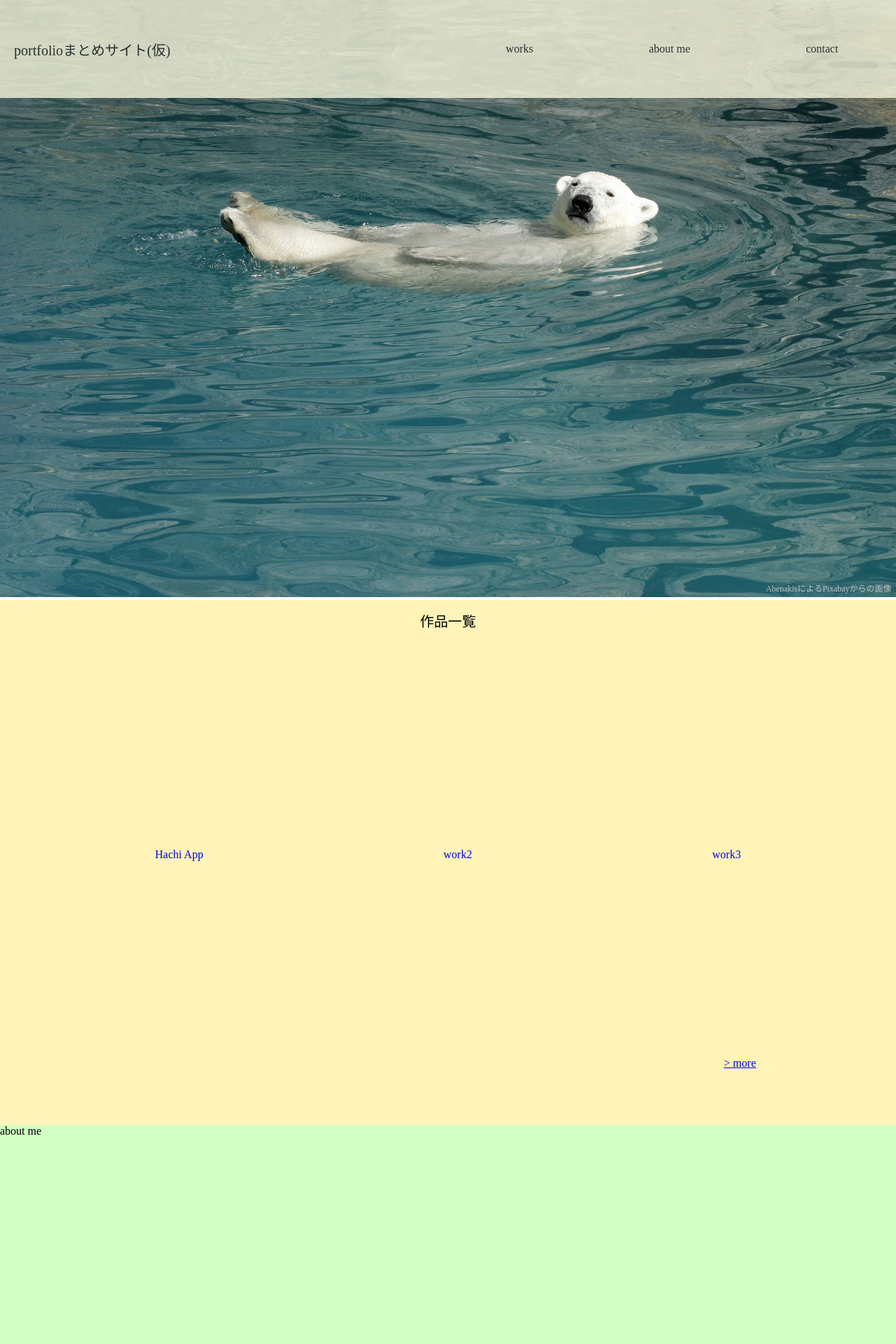
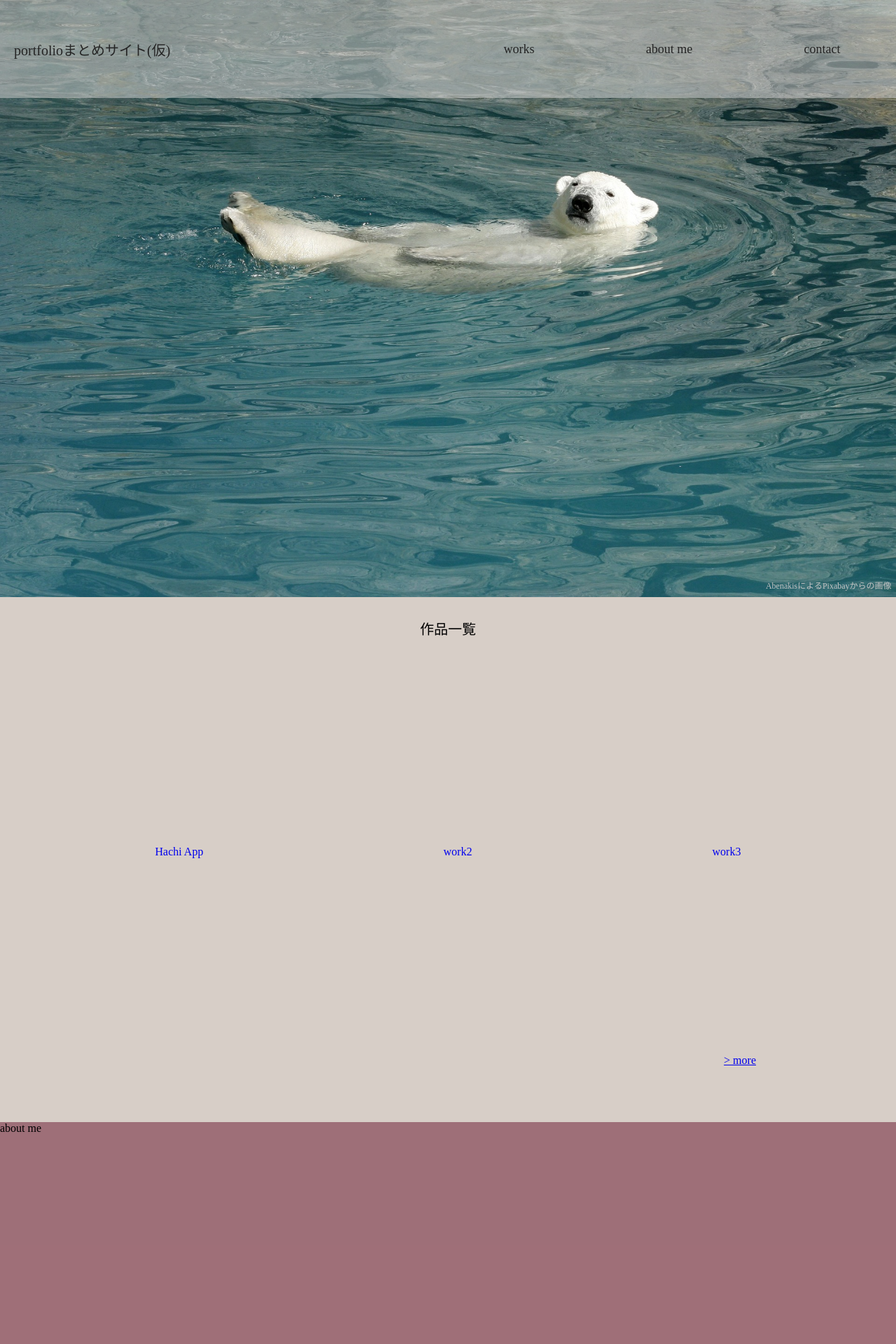
Before and after one commit to kysh555/portfolio, a PHP site: page / in a window 1280 px wide. Shown: the top 1920 px of the page at 70% size. Run offline with PHP 8.4, Linux system fonts and the light colour scheme.

Commit message:
style: change background-color

```diff
--- a/index.css
+++ b/index.css
@@ -15,19 +15,20 @@ html {
 /* ヘッダー */
 #header-bar {
   position: fixed;
-  background-color: beige;
+  background-color: rgb(213, 213, 213, 0.5);
   width: 100%;
   height: 140px;
   display: flex;
   justify-content: space-between;
   align-items: center;
   z-index: 20;
-  opacity: 0.8;
   transition: 0.6s;
+  font-size: 18px;
+  font-weight: 500;
 }
 
 #header-bar.transform {
-  background-color: rgb(202, 153, 153, 0.5);
+  background-color: rgb(86, 86, 86, 0.6);
   height: 50px;
   transition: 0.6s;
 }
@@ -35,6 +36,7 @@ html {
 /* ヘッダー左側（タイトル部分） */
 #header-title {
   font-size: 20px;
+
   margin-left: 20px;
   color: #252525;
 }
@@ -66,6 +68,7 @@ html {
 
 #image-area > img {
   width: 100%;
+  display: block;
 }
 
 #link-source {
@@ -88,7 +91,7 @@ html {
 
 /* works */
 #work-area {
-  background-color: #fff3b7;
+  background-color: #d7cec7;
   height: 750px;
 }
 
@@ -96,7 +99,7 @@ html {
   height: 10%;
   font-size: 20px;
   text-align: center;
-  padding: 15px 0;
+  padding: 30px 0;
 }
 
 #works {
@@ -131,13 +134,13 @@ html {
 
 /* about me */
 #about-me {
-  background-color: #d1ffc4;
+  background-color: #76323fb3;
   height: 500px;
 }
 
 /* contact */
 #contact {
-  background-color: #c4d1ff;
+  background-color: #d7cec7;
   height: 500px;
 }
 
@@ -168,8 +171,9 @@ html {
 /* フッター */
 
 footer {
-  background-color: #ffefda;
   text-align: center;
+  background-color: #d7cec7;
+  height: 50px;
 }
 
 /* フッター */
```
